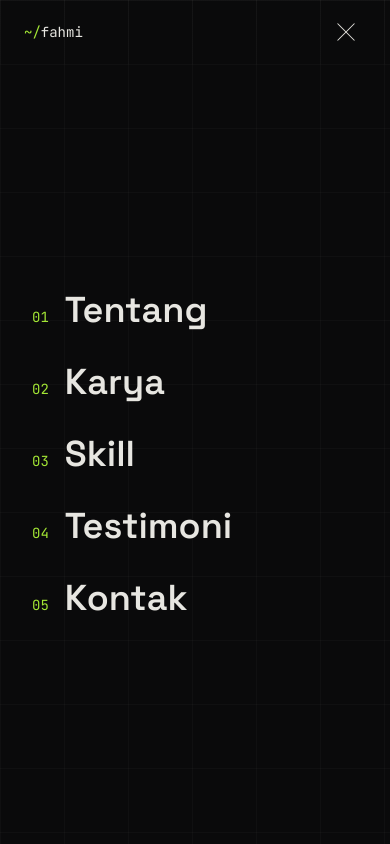
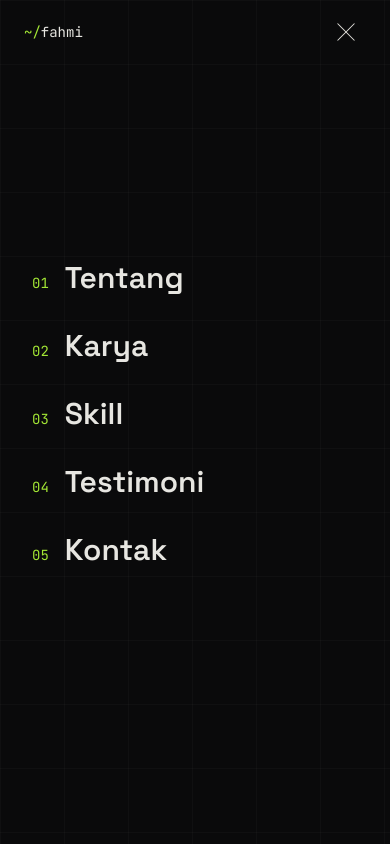
Before and after one commit to mfahmi20066/portofolio-saya, a React (Vite) app: page / in a window 390 px wide. Both pictures are taken after a click on the button "Buka menu". Shown: the top 844 px of the page. Built offline with nearby package versions, Linux system fonts and the light colour scheme.

Commit message:
fix: menu mobile full-screen, tidak terpotong saat discroll

```diff
--- a/src/components/Navbar.jsx
+++ b/src/components/Navbar.jsx
@@ -40,10 +40,11 @@ export default function Navbar() {
   const close = () => setOpen(false)
 
   return (
-    <header
-      className={`fixed inset-x-0 top-0 z-50 transition-colors duration-300 ${
-        scrolled
-          ? 'border-b border-line bg-ink/80 backdrop-blur-md'
+    <>
+      <header
+        className={`fixed inset-x-0 top-0 z-50 transition-colors duration-300 ${
+          scrolled
+            ? 'border-b border-line bg-ink/80 backdrop-blur-md'
           : 'border-b border-transparent bg-transparent'
       }`}
     >
@@ -99,18 +100,19 @@ export default function Navbar() {
           />
         </button>
       </nav>
+      </header>
 
       <AnimatePresence>
         {open && (
           <motion.div
-            className="fixed inset-0 top-16 z-40 bg-ink"
+            className="fixed inset-0 z-40 bg-ink md:hidden"
             initial={{ opacity: 0 }}
             animate={{ opacity: 1 }}
             exit={{ opacity: 0 }}
             transition={{ duration: 0.25 }}
           >
             <div className="bg-grid absolute inset-0 opacity-60" />
-            <ul className="relative flex h-full flex-col justify-center gap-2 px-8">
+            <ul className="relative flex h-full flex-col justify-center gap-2 overflow-y-auto px-8 pb-24 pt-20">
               {nav.map((item, i) => (
                 <motion.li
                   key={item.id}
@@ -126,7 +128,7 @@ export default function Navbar() {
                     <span className="font-mono text-sm text-accent">
                       {item.index}
                     </span>
-                    <span className="font-display text-4xl font-semibold text-paper">
+                    <span className="font-display text-3xl font-semibold text-paper sm:text-4xl">
                       {item.label}
                     </span>
                   </a>
@@ -136,6 +138,6 @@ export default function Navbar() {
           </motion.div>
         )}
       </AnimatePresence>
-    </header>
+    </>
   )
 }
```
